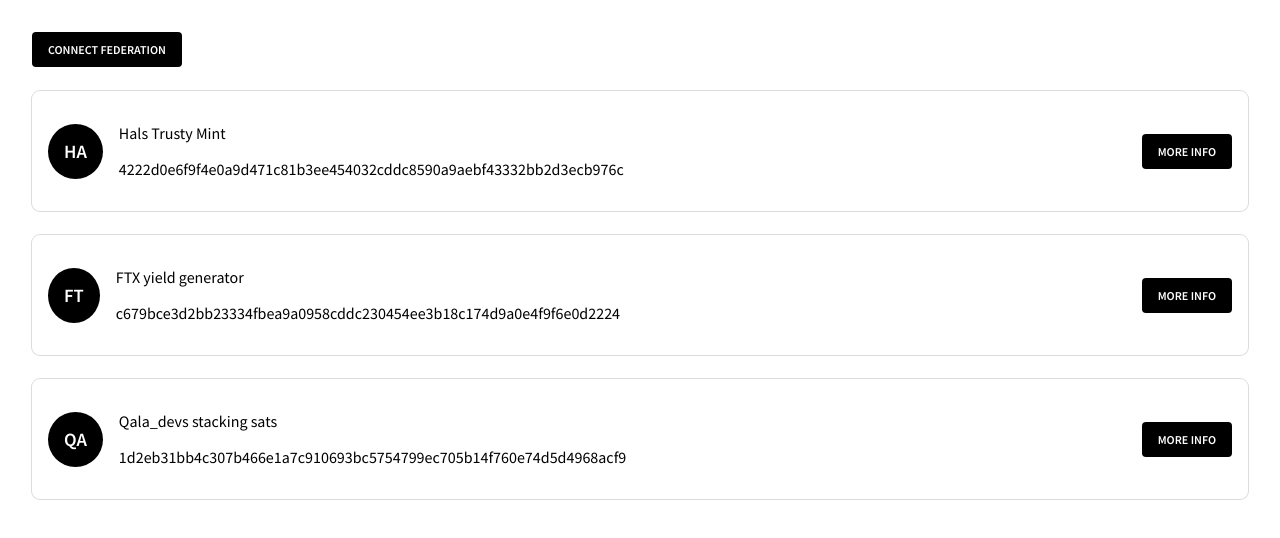
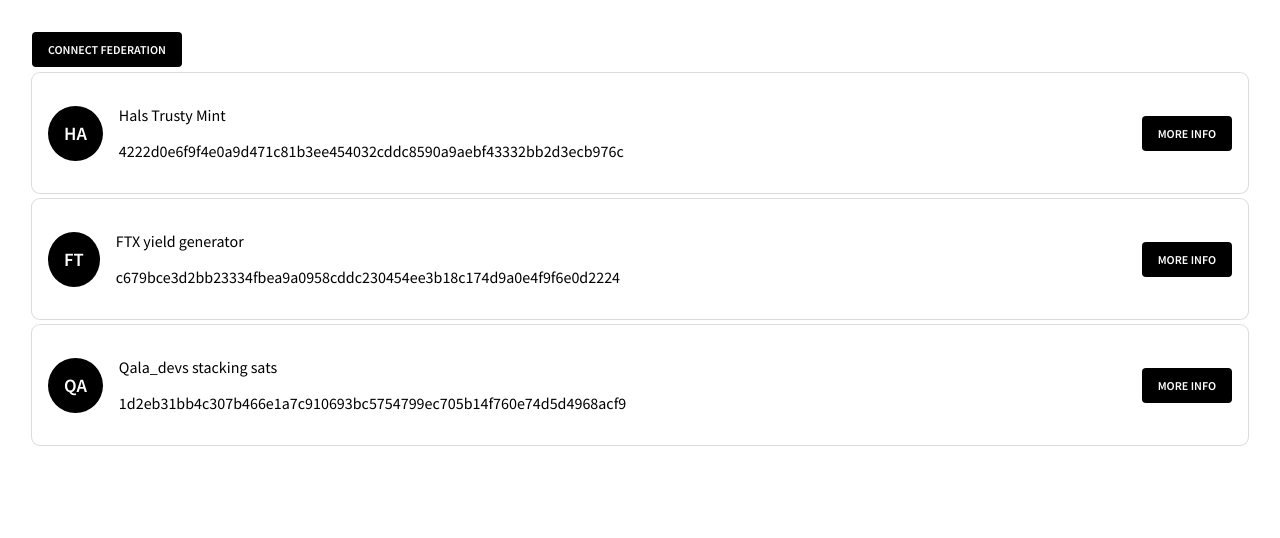
Before and after one commit to okjodom/mintgate, a React (Create React App) app: page / in a window 1280 px wide. Shown: the top 538 px of the page. Built offline with nearby package versions, Linux system fonts and the light colour scheme.

Commit message:
implemented filter and sort feature

```diff
--- a/src/Admin.tsx
+++ b/src/Admin.tsx
@@ -1,37 +1,87 @@
-import React from 'react';
+import React, { useState } from 'react';
 import { Header, FederationCard } from './components';
 import { Federation } from './federation.types';
 import { data } from './federation.data';
-
+import { Stack } from '@chakra-ui/react';
 
 export const Admin = React.memo(() => {
-  return (
-    <div className="App">
-      <main style={wrapperStyles}>
-        <Header />
-        <section style={federationsListStyles}>
-          {
-            data.federations.map((federation: Federation) => {
-              return <FederationCard
-                        key={federation.mint_pubkey}
-                        federation={federation}
-                        onClick={() => console.log("clicked")}
-                      />
-            })
-          }
-        </section>
-      </main>
-    </div>
-  );
+    const [fedlist, setFedlist] = useState<Federation[]>(data.federations);
+
+    const filterFederations = (filter: undefined | boolean) => {
+        let federations = filter === undefined ? data.federations : data.federations.filter((federation) => federation.details.active === filter);
+        setFedlist(federations);
+    };
+
+    enum Sort {
+        Ascending,
+        Descending,
+        Date,
+    }
+
+    const sortFederations = (sort: Sort) => {
+        const fedListCopy = [...fedlist];
+
+        switch (sort) {
+            case Sort.Ascending: {
+                const result = fedListCopy.sort((a, b) => (a.details.name < b.details.name ? -1 : a.details.name > b.details.name ? 1 : 0));
+
+                return setFedlist(result);
+            }
+
+            case Sort.Descending: {
+                const result = fedListCopy.sort((a, b) => (a.details.name < b.details.name ? 1 : a.details.name > b.details.name ? -1 : 0));
+
+                return setFedlist(result);
+            }
+
+            case Sort.Date: {
+                const result = fedListCopy.sort((a, b) =>
+                    a.details.date_created < b.details.date_created ? 1 : a.details.date_created > b.details.date_created ? -1 : 0
+                );
+
+                return setFedlist(result);
+            }
+
+            default: {
+                return setFedlist(data.federations);
+            }
+        }
+    };
+
+    return (
+        <div className='App'>
+            <div style={wrapperStyles}>
+                <Header
+                    data={data.federations}
+                    ascending={() => {
+                        sortFederations(Sort.Ascending);
+                    }}
+                    descending={() => {
+                        sortFederations(Sort.Descending);
+                    }}
+                    datecCreated={() => {
+                        sortFederations(Sort.Date);
+                    }}
+                    isActive={() => {
+                        filterFederations(true);
+                    }}
+                    isArchived={() => {
+                        filterFederations(false);
+                    }}
+                    isAll={() => {
+                        filterFederations(undefined);
+                    }}
+                />
+                <Stack spacing={6} marginTop={6}>
+                    {fedlist.map((federation: Federation) => {
+                        return <FederationCard key={federation.mint_pubkey} federation={federation} onClick={() => console.log('clicked')} />;
+                    })}
+                </Stack>
+            </div>
+        </div>
+    );
 });
 
 const wrapperStyles = {
-  margin: 32,
-}
-
-const federationsListStyles = {
-  paddingTop: 24,
-  display: "flex",
-  flexDirection: "column" as "column",
-  gap: 24,
-}
+    margin: 32,
+};
```
